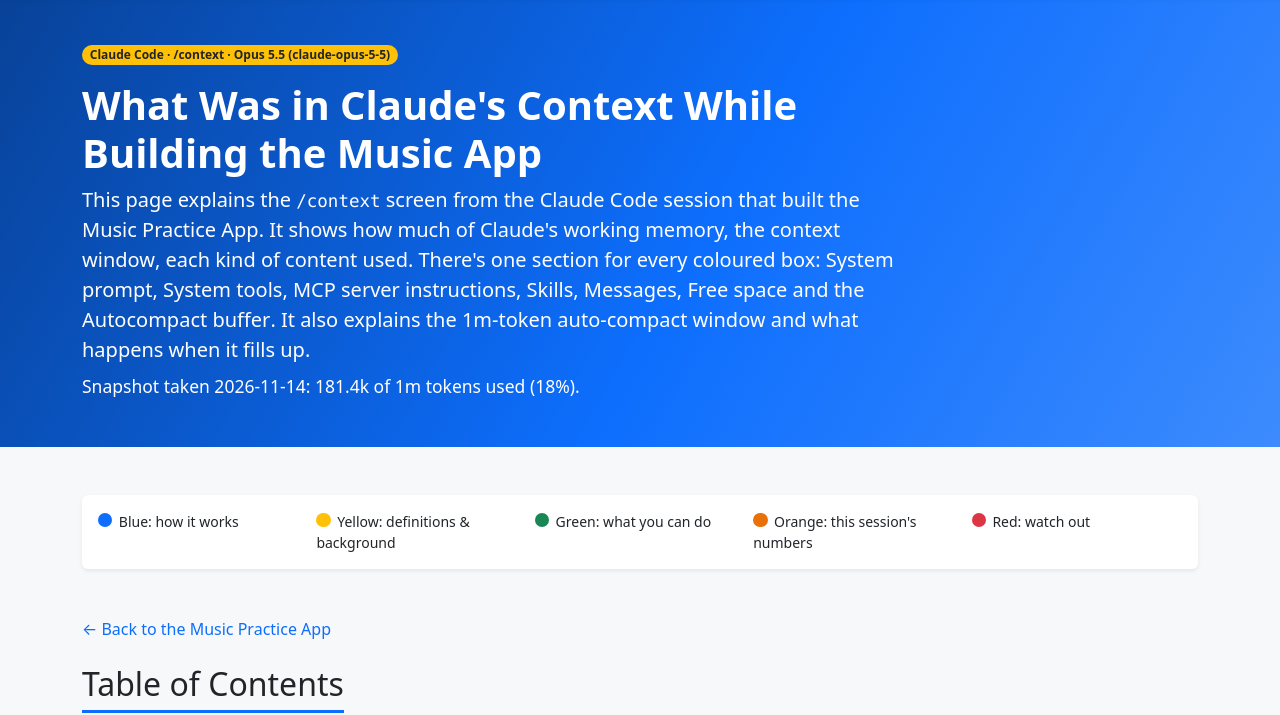
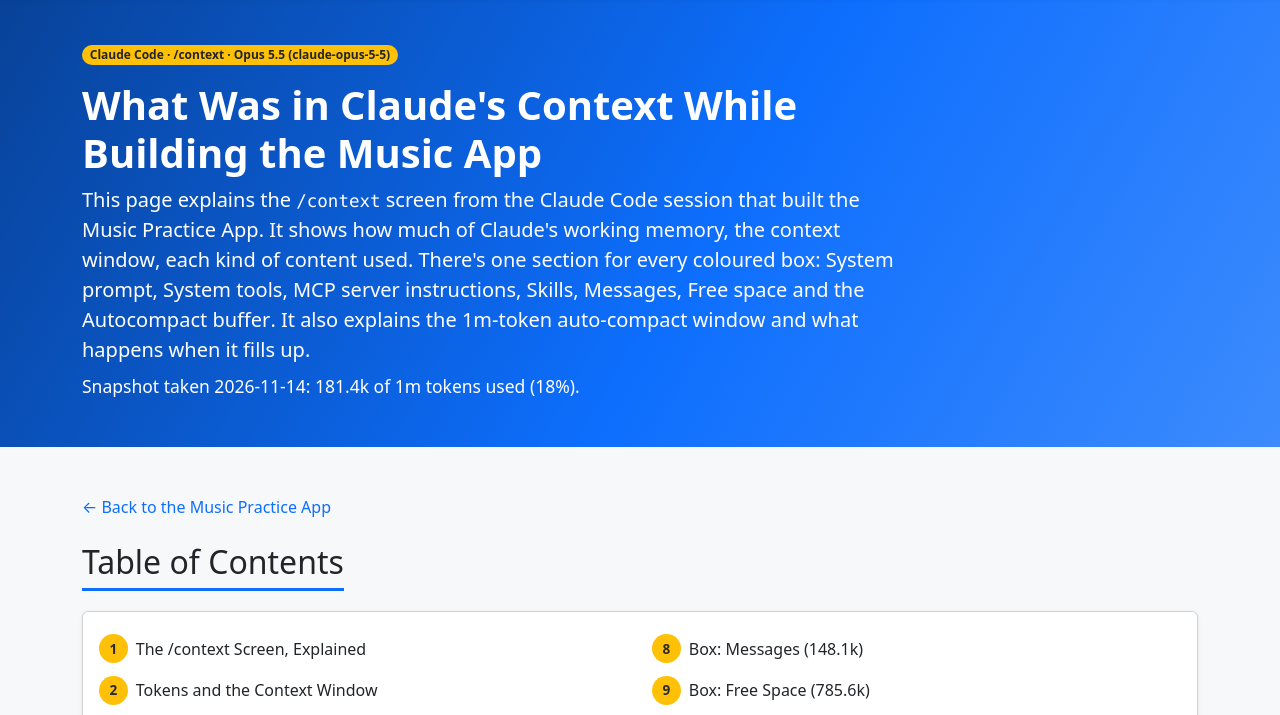
Before and after one commit to RAGchamp/MUSIC, a plain HTML site: page CONTEXT-AS-OF-NOV-14-2026.html in a window 1280 px wide. Shown: the part 80-795 px from the top of the page. Drawn offline with nearby package versions, Linux system fonts and the light colour scheme.

Commit message:
Use a uniform border on the context page boxes
Replace the coloured left accent lines with an even border all round
and drop the colour key that described them.

Co-Authored-By: Claude Opus 5.5 <noreply@anthropic.com>

```diff
--- a/CONTEXT-AS-OF-NOV-14-2026.html
+++ b/CONTEXT-AS-OF-NOV-14-2026.html
@@ -48,11 +48,8 @@
   html{ scroll-behavior:smooth; }
 
   .hero{ background:linear-gradient(120deg, var(--biz-blue-dark) 0%, var(--biz-blue) 55%, #3d8bfd 100%); color:#fff; }
-  .accent-blue{ border-left:5px solid var(--biz-blue); }
-  .accent-green{ border-left:5px solid var(--biz-green); }
-  .accent-red{ border-left:5px solid var(--biz-red); }
-  .accent-yellow{ border-left:5px solid var(--biz-yellow); }
-  .accent-orange{ border-left:5px solid var(--biz-orange); }
+  /* every box: the same thin border all round */
+  .accent-blue, .accent-green, .accent-red, .accent-yellow, .accent-orange{ border:2px solid #c9d3e3; border-radius:.6rem; }
 
   .section-title{
     display:inline-flex; align-items:center; gap:.6rem;
@@ -144,21 +141,6 @@
 </header>
 
 <main class="container my-5">
-
-  <!-- COLOR KEY -->
-  <div class="mb-5">
-    <div class="card border-0 shadow-sm">
-      <div class="card-body py-3">
-        <div class="row g-2 small text-center text-md-start">
-          <div class="col-6 col-md"><span class="color-key-dot" style="background:var(--biz-blue);"></span>Blue: how it works</div>
-          <div class="col-6 col-md"><span class="color-key-dot" style="background:var(--biz-yellow);"></span>Yellow: definitions &amp; background</div>
-          <div class="col-6 col-md"><span class="color-key-dot" style="background:var(--biz-green);"></span>Green: what you can do</div>
-          <div class="col-6 col-md"><span class="color-key-dot" style="background:var(--biz-orange);"></span>Orange: this session's numbers</div>
-          <div class="col-12 col-md"><span class="color-key-dot" style="background:var(--biz-red);"></span>Red: watch out</div>
-        </div>
-      </div>
-    </div>
-  </div>
 
   <p class="mb-4"><a href="index.html" class="text-decoration-none">&larr; Back to the Music Practice App</a></p>
 
```
